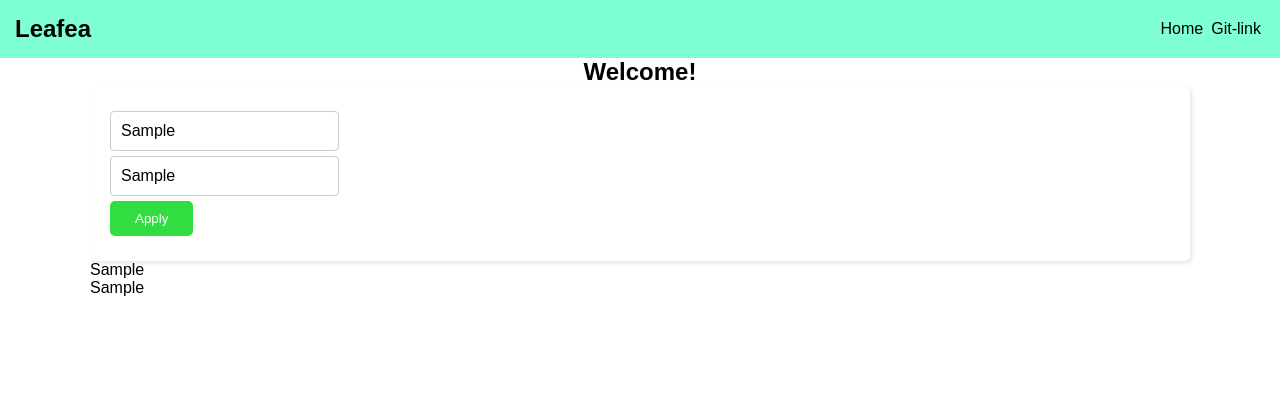
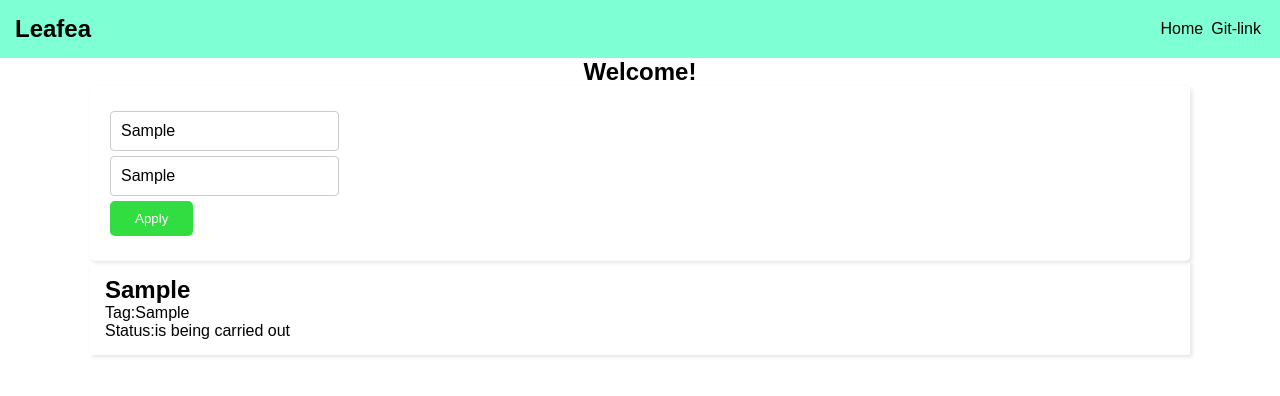
Before and after one commit to leafeea/To-do-list-react, a React (Vite) app: page / in a window 1280 px wide. Both pictures are taken after typing "Sample", "Sample" into the empty fields and a click on the button "Apply". Shown: the top 396 px of the page. Built offline with nearby package versions, Linux system fonts and the light colour scheme.

Commit message:
something

```diff
--- a/src/App.jsx
+++ b/src/App.jsx
@@ -1,5 +1,5 @@
 import {createContext, useState} from 'react'
-import {Header} from './components/header.jsx'
+import {Header} from './components/header/header.jsx'
 import {HomePage} from "./pages/homePage/homePage.jsx";
 import {BrowserRouter, Routes, Route} from "react-router-dom";
 import './App.css'
@@ -7,7 +7,7 @@ import './App.css'
 export const TasksContext = createContext();
 
 function App() {
-    const [linkList, setLinkList] = useState([
+    const [linkList] = useState([
         {'label': 'Home', 'link': ''},
         {'label': 'Git-link', 'link': 'github'},])
     const [tasks, setTasks] = useState([]);
--- a/src/components/ToDoForm/ToDoForm.jsx
+++ b/src/components/ToDoForm/ToDoForm.jsx
@@ -15,7 +15,8 @@ export const ToDoForm = () => {
         const newTask = {
             id: Date.now(),
             title: title,
-            tag: tag
+            tag: tag,
+            isComplete: false
         }
 
         setTasks([...tasks, newTask]);
--- /dev/null
+++ b/src/components/task/task.jsx
@@ -0,0 +1,12 @@
+import React from 'react';
+import classes from "./task.module.css";
+
+export const Task = (props) => {
+    return (
+        <div className={classes.taskElem} {...props}>
+            <h2>{props.title}</h2>
+            <p>Tag:{props.tag}</p>
+            <p>Status:{!props.isComplete ? 'is being carried out' : 'completed' }</p>
+        </div>
+    );
+};
--- /dev/null
+++ b/src/components/task/task.module.css
@@ -0,0 +1,4 @@
+.taskElem{
+    padding: 15px;
+    box-shadow: 2px 2px 4px #e4e4e4;
+}
--- a/src/pages/homePage/homePage.jsx
+++ b/src/pages/homePage/homePage.jsx
@@ -2,17 +2,18 @@ import React, {useContext} from 'react';
 import './homePage.css'
 import {ToDoForm} from "../../components/ToDoForm/ToDoForm.jsx";
 import {TasksContext} from "../../App.jsx";
+import {Task} from "../../components/task/task.jsx";
 
 export const HomePage = () => {
 
-    const [tasks, setTasks] = useContext(TasksContext);
+    const [tasks] = useContext(TasksContext);
 
     return (
         <main>
             <div className="content">
                 <h2 style={{textAlign:'center'}}>Welcome!</h2>
                 <ToDoForm></ToDoForm>
-                {tasks.map((task, index) => (<div key={index}><p>{task.title}</p> <p>{task.tag}</p></div>))}
+                {tasks.map((task, index) => (<Task key = {index} title = {task.title} tag = {task.tag}></Task>))}
             </div>
         </main>
     );
```
Also changed, not shown: src/components/header/header.css (renamed from src/components/header.css), src/components/header/header.jsx (renamed from src/components/header.jsx).
